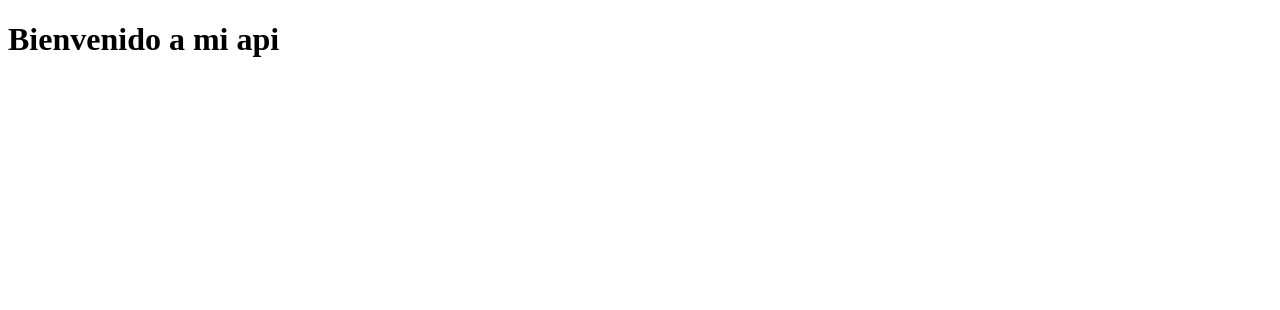
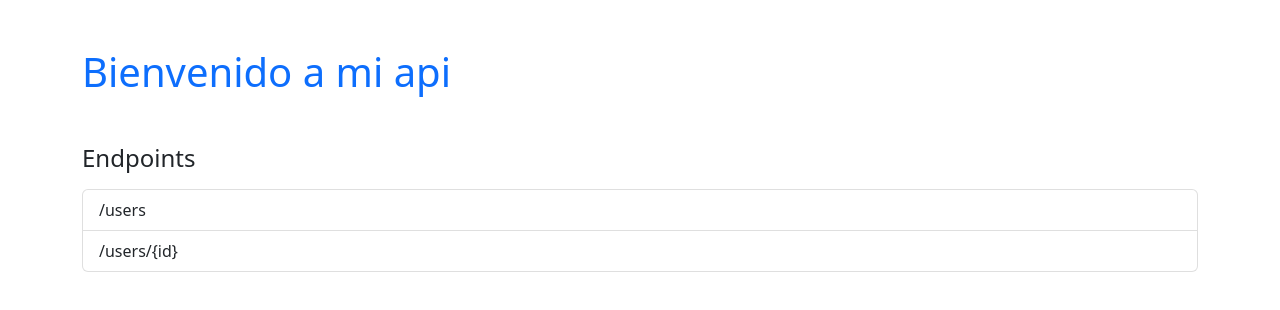
Before and after one commit to agusshadow/api-express, a website: page index.html in a window 1280 px wide. Drawn offline with nearby package versions, Linux system fonts and the light colour scheme.

```diff
--- a/index.html
+++ b/index.html
@@ -4,11 +4,23 @@
     <meta charset="UTF-8">
     <meta http-equiv="X-UA-Compatible" content="IE=edge">
     <meta name="viewport" content="width=device-width, initial-scale=1.0">
+    <link rel="stylesheet" href="https://cdn.jsdelivr.net/npm/bootstrap@5.2.1/dist/css/bootstrap.min.css">
     <title>Document</title>
 </head>
 <body>
 
-    <h1>Bienvenido a mi api</h1>
+    <div class="container">
+        <h1 class="text-primary my-5">Bienvenido a mi api</h1>
+
+        <h2 class="fs-4 mb-3">Endpoints</h2>
+
+        <ul class="list-group">
+            <li class="list-group-item">/users</li>
+            <li class="list-group-item">/users/{id}</li>
+          </ul>
+    </div>
+
+    <script src="https://cdn.jsdelivr.net/npm/bootstrap@5.2.1/dist/js/bootstrap.bundle.min.js"></script>
 
 </body>
 </html>
```
Also changed, not shown: 1 other file.
